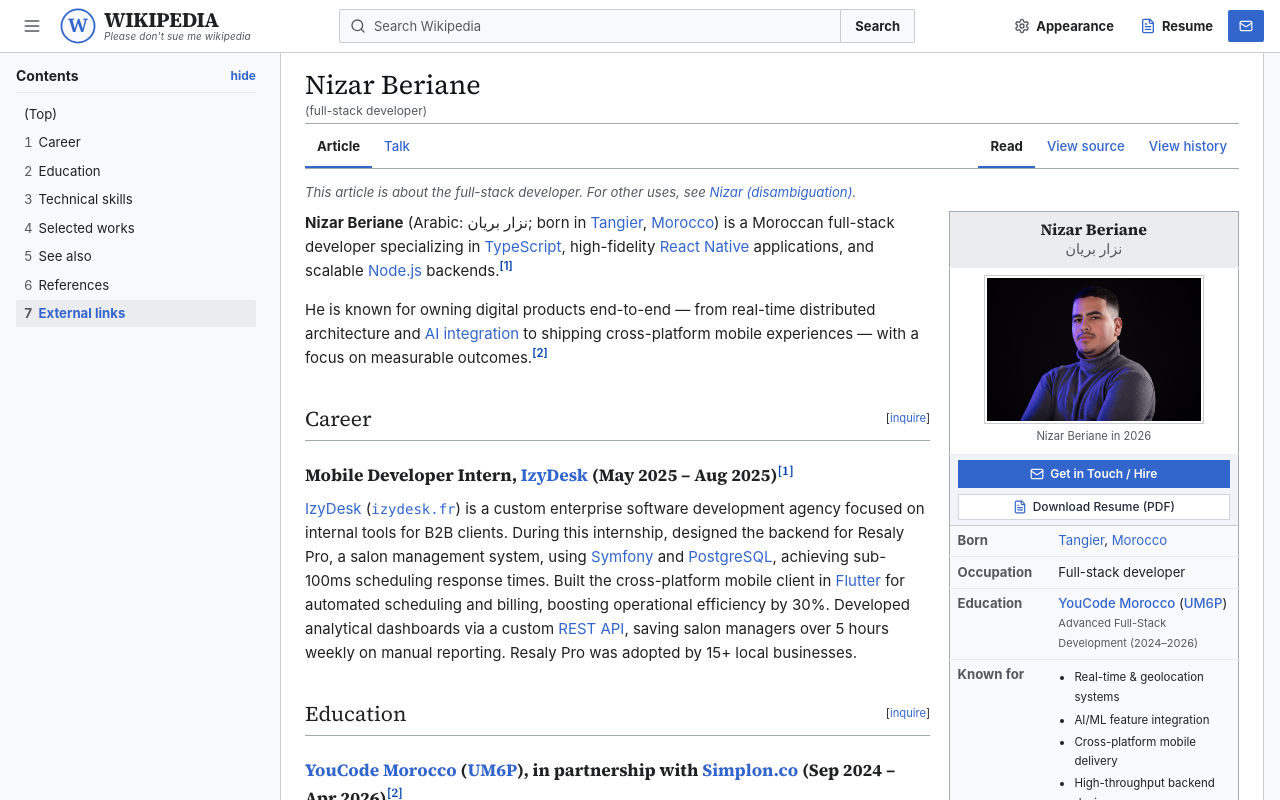
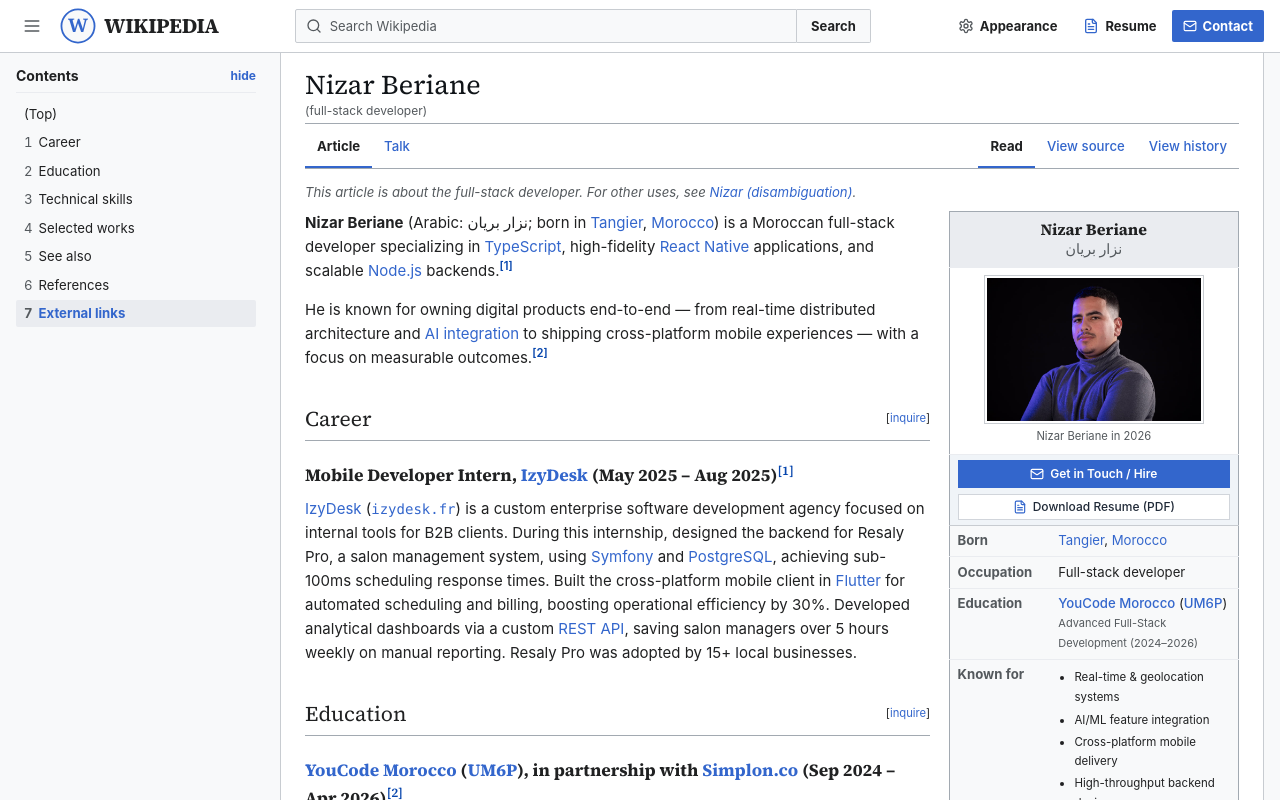
Before and after one commit to Nizarberyan/Portfolio, a React (Vite) app: page / in a window 1280 px wide. Shown: the top 800 px of the page. Built offline with nearby package versions, Linux system fonts and the light colour scheme.

Commit message:
fix(mobile): prevent top bar overflow on small mobile screens

```diff
--- a/src/components/WikiHeader.tsx
+++ b/src/components/WikiHeader.tsx
@@ -97,15 +97,17 @@
                 <Menu className="w-5 h-5" />
               </button>
 
-              <a href="#" className="mw-logo">
+              <a href="#" className="mw-logo flex items-center gap-1.5 sm:gap-2">
                 {/* Wikipedia Globe Icon SVG */}
-                <svg className="mw-logo-icon" viewBox="0 0 50 50" fill="none" xmlns="http://www.w3.org/2000/svg">
+                <svg className="mw-logo-icon shrink-0" viewBox="0 0 50 50" fill="none" xmlns="http://www.w3.org/2000/svg">
                   <circle cx="25" cy="25" r="23" stroke="#3366cc" strokeWidth="2.5" fill="#f8f9fa"/>
                   <text x="25" y="34" fontFamily="Georgia, serif" fontSize="26" fontWeight="bold" fill="#3366cc" textAnchor="middle">W</text>
                 </svg>
-                <span className="mw-logo-container">
-                  <span className="mw-logo-wordmark text-[#202122] dark:text-[#eaecf0]">WIKIPEDIA</span>
-                  <span className="mw-logo-tagline text-[#54595d] dark:text-[#a2a9b1] normal-case italic text-[10px]">Please don't sue me wikipedia</span>
+                <span className="mw-logo-container flex flex-col justify-center">
+                  <span className="mw-logo-wordmark text-[#202122] dark:text-[#eaecf0] text-sm sm:text-base md:text-lg font-serif font-bold">WIKIPEDIA</span>
+                  <span className="mw-logo-tagline text-[#54595d] dark:text-[#a2a9b1] normal-case italic text-[9px] sm:text-[10px] hidden xs:block truncate max-w-[120px] sm:max-w-none">
+                    Please don't sue me wikipedia
+                  </span>
                 </span>
               </a>
             </div>
@@ -276,10 +278,11 @@
               {/* Direct Email Contact Link */}
               <a
                 href={`mailto:${personalInfo.email}?subject=Contact%20from%20Portfolio`}
-                className="cdx-btn cdx-btn--primary text-xs px-2.5"
+                className="cdx-btn cdx-btn--primary text-xs px-2 sm:px-2.5 h-[32px] flex items-center gap-1"
+                title="Contact via Email"
               >
-                <Mail className="w-3.5 h-3.5" />
-                <span className="hidden xs:inline">Contact</span>
+                <Mail className="w-3.5 h-3.5 shrink-0" />
+                <span className="hidden sm:inline">Contact</span>
               </a>
             </div>
           </>
--- a/src/index.css
+++ b/src/index.css
@@ -75,6 +75,8 @@
   font-size: 16px;
   background-color: var(--background-color-neutral-subtle);
   color: var(--color-base);
+  overflow-x: hidden;
+  width: 100%;
 }
 
 body {
@@ -84,6 +86,8 @@
   color: var(--color-base);
   background-color: var(--background-color-neutral-subtle);
   -webkit-font-smoothing: antialiased;
+  overflow-x: hidden;
+  width: 100%;
 }
 
 /* Wikipedia Links */
@@ -127,6 +131,7 @@
   background-color: var(--background-color-base);
   border-bottom: 1px solid var(--border-color-subtle);
   width: 100%;
+  max-width: 100vw;
   font-size: 13px !important;
   line-height: normal !important;
 }
```
